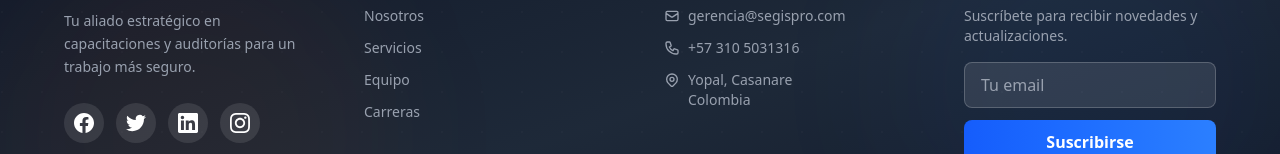
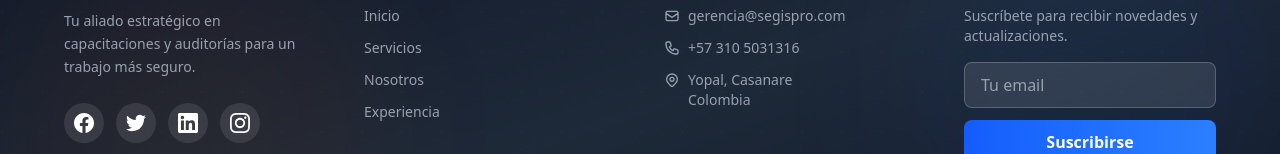
Before and after one commit to jldev1227/landing-segispro, a SvelteKit app in the folder landing/: page / in a window 1280 px wide. Shown: the part 6631-6785 px from the top of the page. Built offline with nearby package versions, Linux system fonts and the light colour scheme.

Commit message:
fix: update section IDs and navigation links for consistency

```diff
--- a/landing/src/routes/+page.svelte
+++ b/landing/src/routes/+page.svelte
@@ -743,7 +743,7 @@
 
 <!-- Characteristics Section -->
 <section
-	id="characteristics"
+	id="nosotros"
 	class="relative overflow-hidden bg-linear-to-br from-gray-50 via-white to-blue-50 px-6 py-24"
 >
 	<!-- Elementos decorativos de fondo -->
@@ -1461,13 +1461,13 @@
 						<ul class="space-y-3">
 							<li>
 								<a
-									href="#nosotros"
+									href="#inicio"
 									class="group flex items-center text-sm text-gray-400 transition-colors hover:text-blue-400"
 								>
 									<span
 										class="mr-0 h-px w-0 bg-blue-400 transition-all duration-300 group-hover:mr-2 group-hover:w-2"
 									></span>
-									Nosotros
+									Inicio
 								</a>
 							</li>
 							<li>
@@ -1483,24 +1483,24 @@
 							</li>
 							<li>
 								<a
-									href="#"
+									href="#Nosotros"
 									class="group flex items-center text-sm text-gray-400 transition-colors hover:text-blue-400"
 								>
 									<span
 										class="mr-0 h-px w-0 bg-blue-400 transition-all duration-300 group-hover:mr-2 group-hover:w-2"
 									></span>
-									Equipo
+									Nosotros
 								</a>
 							</li>
 							<li>
 								<a
-									href="#"
+									href="#experiencia"
 									class="group flex items-center text-sm text-gray-400 transition-colors hover:text-blue-400"
 								>
 									<span
 										class="mr-0 h-px w-0 bg-blue-400 transition-all duration-300 group-hover:mr-2 group-hover:w-2"
 									></span>
-									Carreras
+									Experiencia
 								</a>
 							</li>
 						</ul>
```
